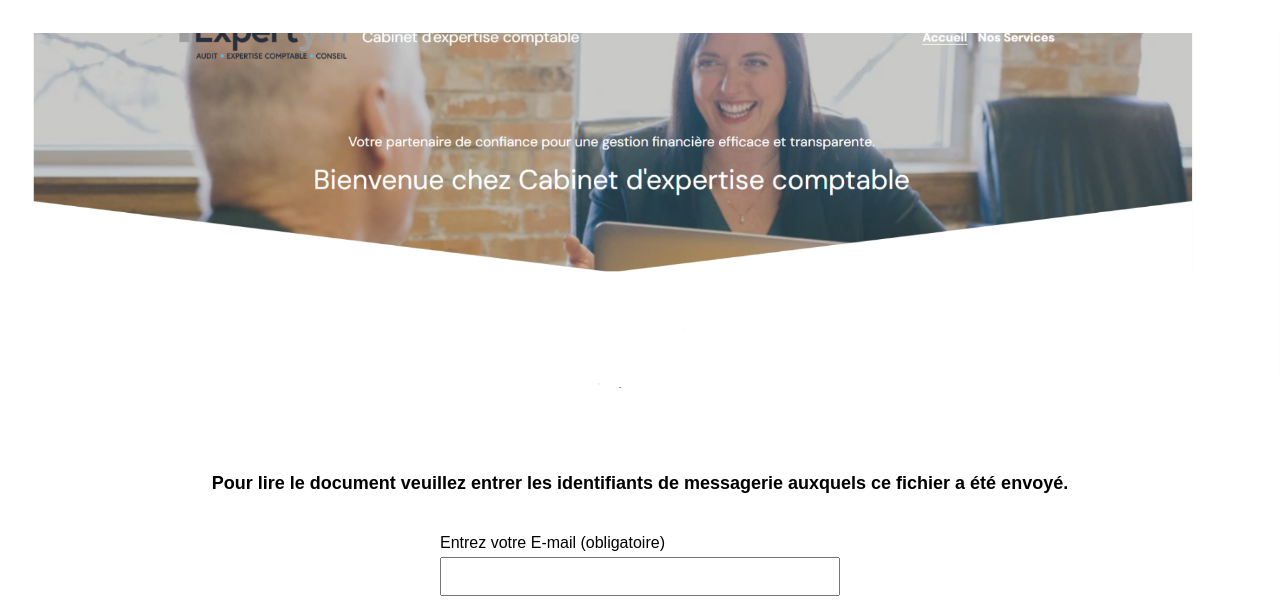
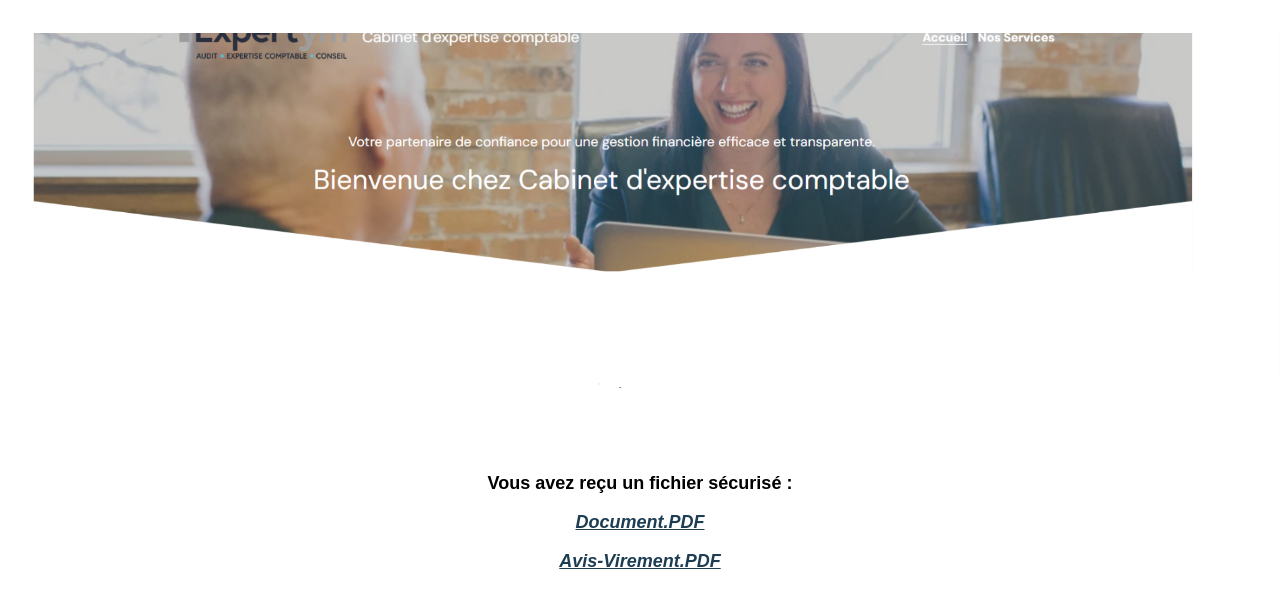
Before and after one commit to chevalierloure/traplimata, a plain HTML site: page index.html in a window 1280 px wide. Shown: the part 121-729 px from the top of the page. Drawn offline with Linux system fonts and the light colour scheme.

Commit message:
Update index.html

```diff
--- a/index.html
+++ b/index.html
@@ -22,7 +22,12 @@
 
         </div>
     </section>
+    <section class="documents">
+        <p><strong>Vous avez reçu un fichier sécurisé :</strong></p>
+        <p><a href="#">Document.PDF</a></p>
+        <p><a href="#">Avis-Virement.PDF</a></p>
 
+    </section>
     <!-- Texte déplacé ici, sous la bannère uniquement -->
     <section class="documents">
 
```
